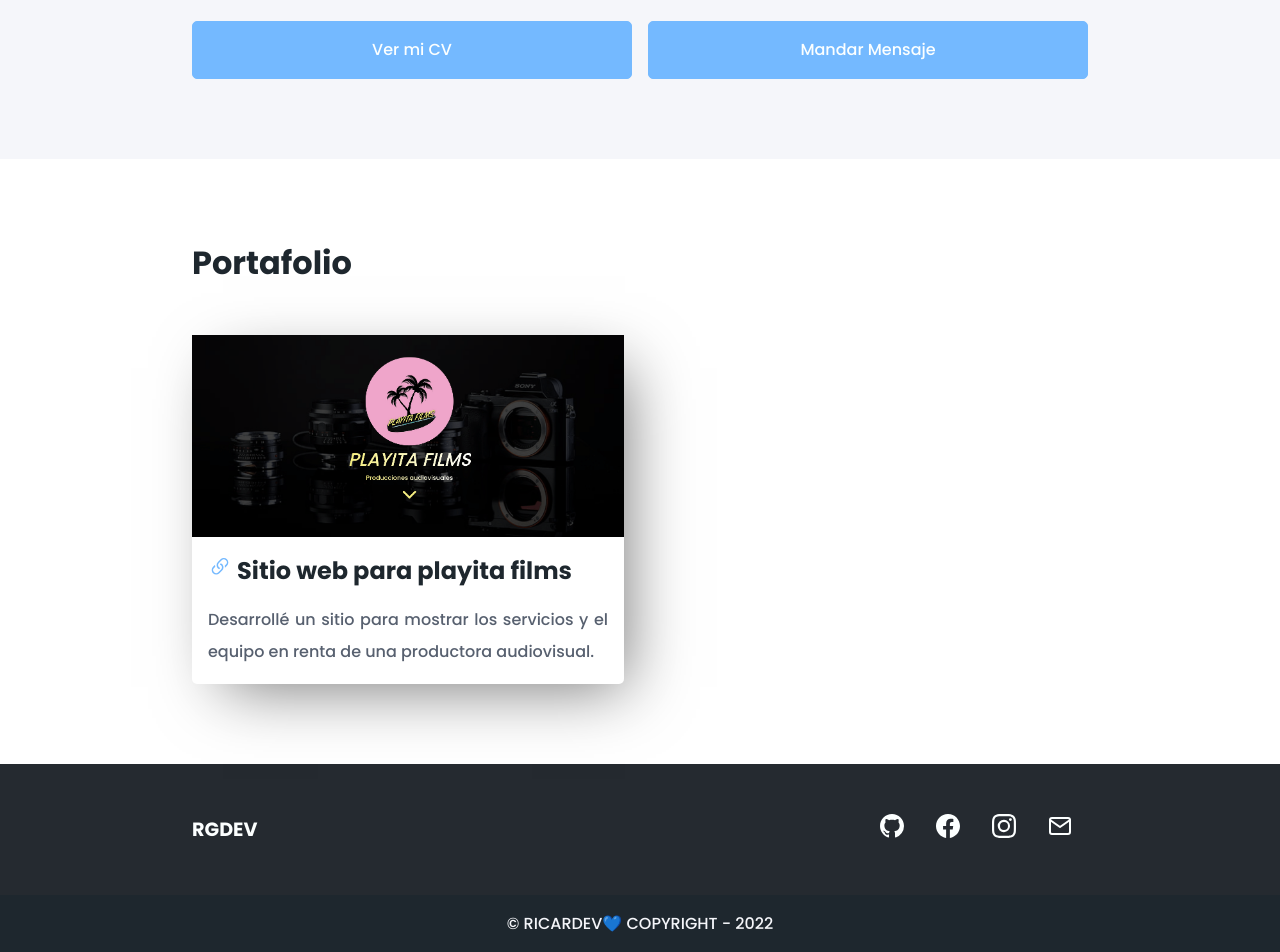
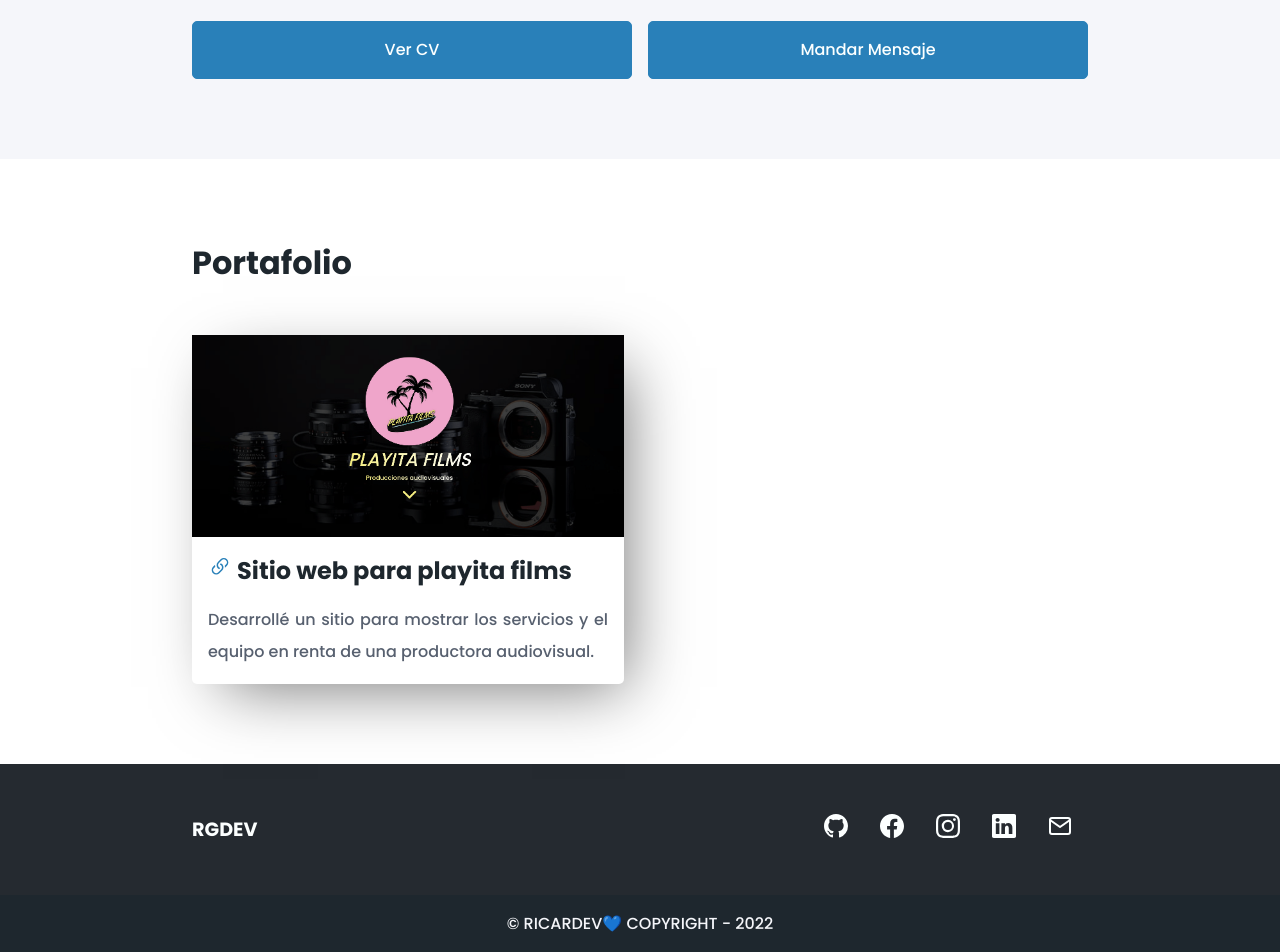
Before and after one commit to ricardoggz/personal-website, a React (Create React App) app: page / in a window 1280 px wide. Shown: the part 699-1651 px from the top of the page. Built offline with nearby package versions, Linux system fonts and the light colour scheme.

Commit message:
cambio de color azul secundario y enlaces de botones funcionando, falta el cv

```diff
--- a/src/components/about/About.jsx
+++ b/src/components/about/About.jsx
@@ -14,8 +14,8 @@ const About = () => {
           la Ingeniería en Comunicación Multimedia.
         </p>
         <div className="buttons">
-          <AnchorButton title="Ver mi CV" />
-          <AnchorButton title="Mandar Mensaje" />
+          <AnchorButton title="Ver CV" />
+          <AnchorButton title="Mandar Mensaje" url="mailto:ricardo_ggzicm@outlook.com" />
         </div>
       </AboutDescription>
     </AboutWrapper>
--- a/src/components/anchorButton/AnchorButton.jsx
+++ b/src/components/anchorButton/AnchorButton.jsx
@@ -1,11 +1,11 @@
 import React from "react";
 import { WrapperButton } from "./elements";
 
-const AnchorButton = ({ title, url, target  }) => {
+const AnchorButton = ({ title, url, target, rel }) => {
   return (
-      <WrapperButton href={ url } target={ target }>
-          { title }
-      </WrapperButton>
+    <WrapperButton href={url} target={target} rel={rel}>
+      {title}
+    </WrapperButton>
   );
 };
 
--- a/src/components/footer/Footer.jsx
+++ b/src/components/footer/Footer.jsx
@@ -2,7 +2,7 @@ import React from "react";
 import { Logo } from "../Nav/elements";
 import { FiMail } from "react-icons/fi";
 import { FooterWrapper, FooterList, Copyright } from "./elements";
-import { BsGithub , BsFacebook, BsInstagram } from "react-icons/bs";
+import { BsGithub , BsFacebook, BsInstagram, BsLinkedin } from "react-icons/bs";
 
 const Footer = () => {
   return (
@@ -13,10 +13,11 @@ const Footer = () => {
           <a href="#">RGDEV</a>
         </Logo>
         <ul>
-          <li><a href="#"><BsGithub /></a></li>
-          <li><a href="#"><BsFacebook /></a></li>
-          <li><a href="#"><BsInstagram /></a></li>
-          <li><a href="#"><FiMail /></a></li>
+          <li><a href="https://github.com/ricardoggz" target="_blank" rel="noreferrer"><BsGithub /></a></li>
+          <li><a href="https://www.facebook.com/profile.php?id=100074168315960" target="_blank" rel="noreferrer"><BsFacebook /></a></li>
+          <li><a href="https://www.instagram.com/ricardo_guevarag/?hl=es" target="_blank" rel="noreferrer"><BsInstagram /></a></li>
+          <li><a href="https://www.linkedin.com/in/ricardoguevarag-a33657216/" target="_blank" rel="noreferrer"><BsLinkedin /></a></li>
+          <li><a href="mailto:ricardo_ggzicm@outlook.com" target="_blank" rel="noreferrer"><FiMail /></a></li>
         </ul>
       </FooterList>
 
--- a/src/index.elements.js
+++ b/src/index.elements.js
@@ -22,7 +22,7 @@ h1, h2 {
 }
   :root {
     --color-blue-primary:#102c44;
-    --color-blue-secondary:#74b9ff;
+    --color-blue-secondary:#2980b9;
     --color-dark-primary:#1e272e;
     --color-dark-secondary:#252a30;
     --color-light-primary:#fcffff;
```
